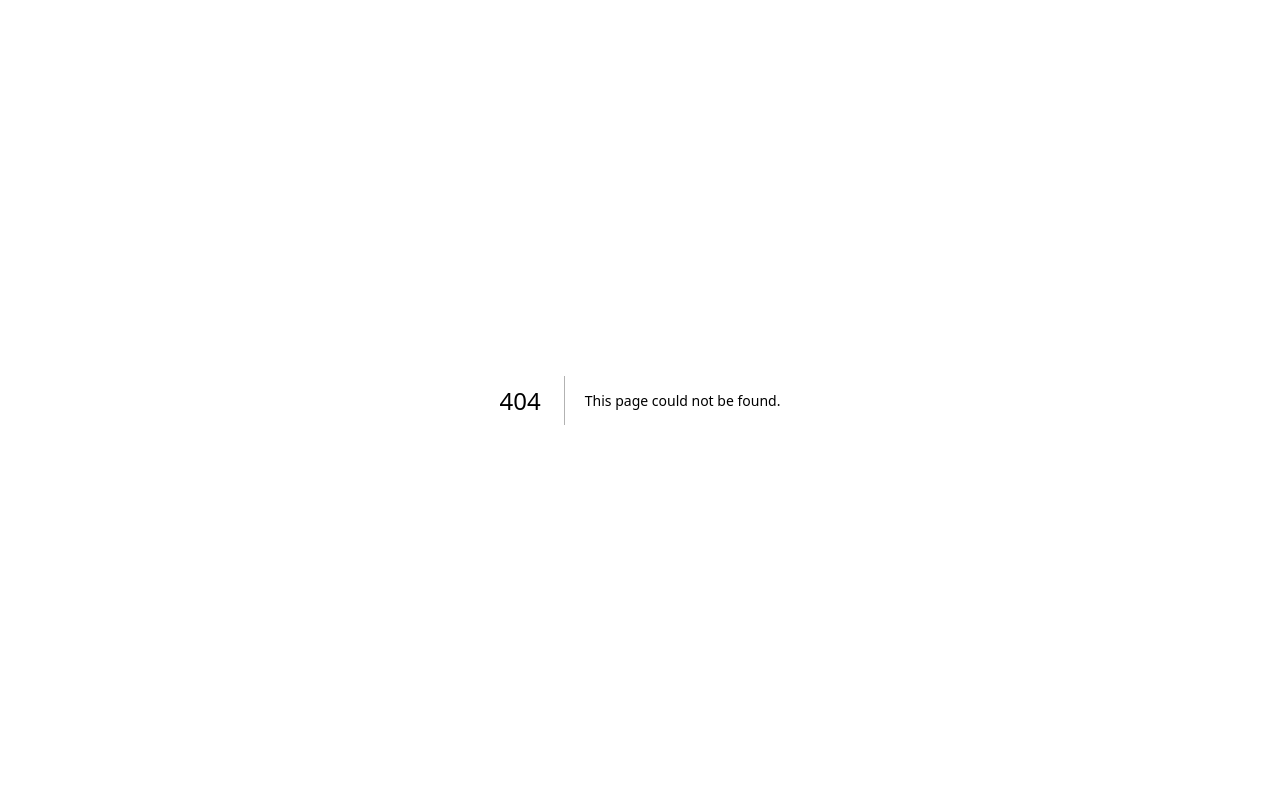
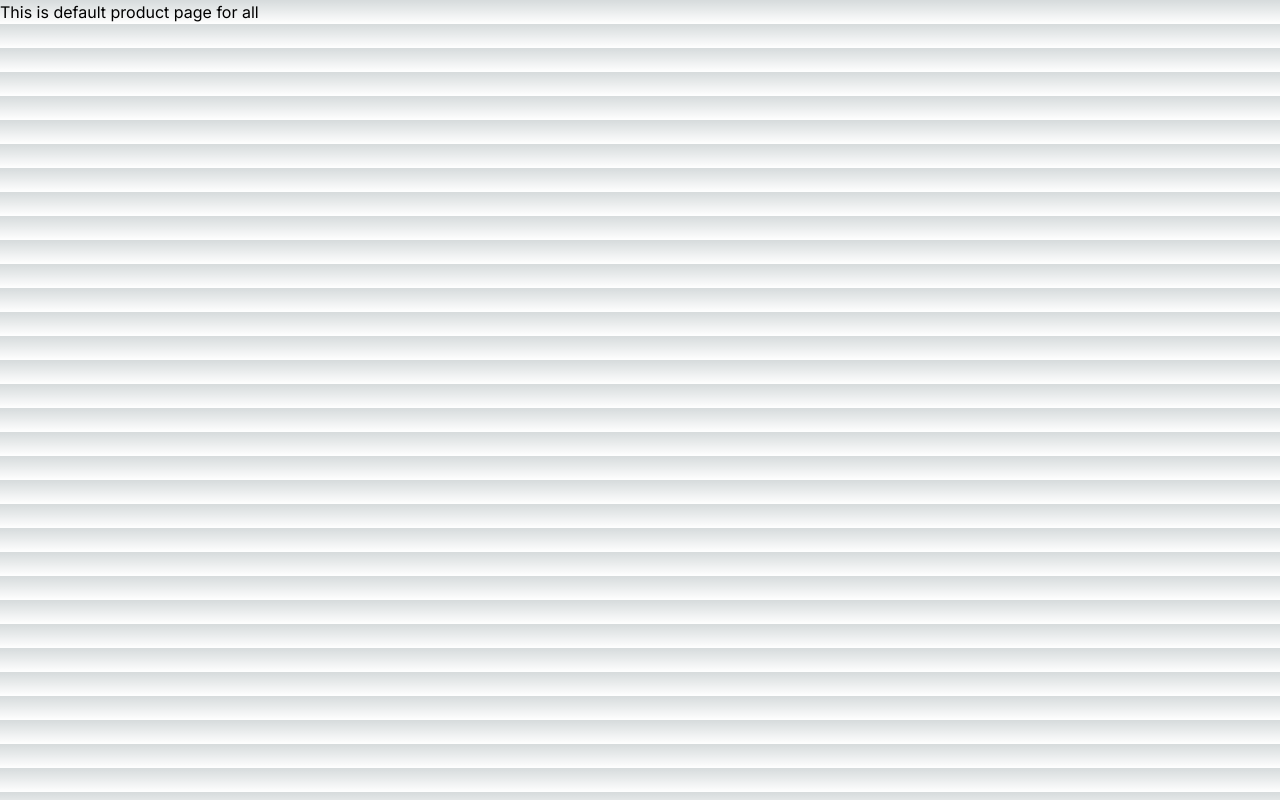
Before and after one commit to hrhabib07/my-first-next-js-app, a Next.js app: page /products/1 in a window 1280 px wide. Before the commit this address had no page. Built offline with nearby package versions, Linux system fonts and the light colour scheme.

Commit message:
dynamic route and catchAllRoute explored in next js

```diff
--- /dev/null
+++ b/src/app/products/[...slug]/page.js
@@ -0,0 +1,11 @@
+import React from "react";
+
+const CatchAllRoute = () => {
+  return (
+    <div>
+      <h2>This is default product page for all </h2>
+    </div>
+  );
+};
+
+export default CatchAllRoute;
--- /dev/null
+++ b/src/app/products/[productId]/page.js
@@ -0,0 +1,12 @@
+import React from "react";
+
+const SingleProductPage = ({ params, searchParams }) => {
+  console.log("query", searchParams);
+  return (
+    <div>
+      <h2>This is SingleProductPage - {params.productId}</h2>
+    </div>
+  );
+};
+
+export default SingleProductPage;
--- /dev/null
+++ b/src/app/products/product/page.js
@@ -0,0 +1,11 @@
+import React from "react";
+
+const ProductPage = () => {
+  return (
+    <div>
+      <h2>This is product page</h2>
+    </div>
+  );
+};
+
+export default ProductPage;
```
